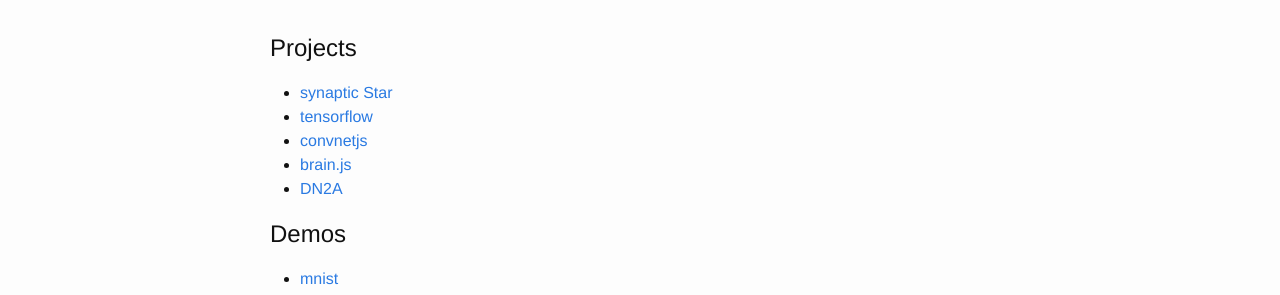
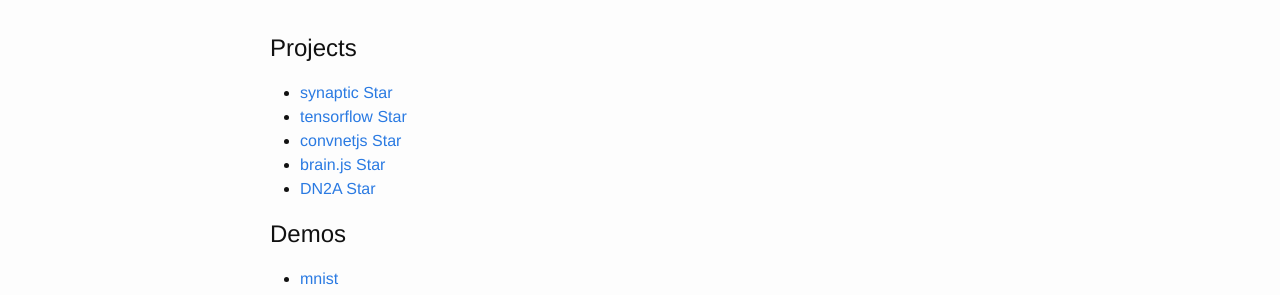
Before and after one commit to zhoukekestar/notes, a Jekyll site: the page built from _posts/2016-12-08-machine-learn.md, in a window 1280 px wide. Shown: the part 170-465 px from the top of the page. Built offline with Jekyll 4.4.1, drawn with Linux system fonts in a browser that asks for light colours.

Commit message:
Added: stars

```diff
--- a/_posts/2016-12-08-machine-learn.md
+++ b/_posts/2016-12-08-machine-learn.md
@@ -7,10 +7,10 @@
 
 # Projects
 * [synaptic](https://github.com/cazala/synaptic) <a class="github-button" href="https://github.com/cazala/synaptic" data-icon="octicon-star" data-style="mega" data-count-href="/cazala/synaptic/stargazers" data-count-api="/repos/cazala/synaptic#stargazers_count" data-count-aria-label="# stargazers on GitHub" aria-label="Star cazala/synaptic on GitHub">Star</a>
-* [tensorflow](https://github.com/tensorflow/tensorflow)
-* [convnetjs](https://github.com/karpathy/convnetjs)
-* [brain.js](https://github.com/harthur-org/brain.js)
-* [DN2A](https://github.com/dn2a/dn2a-javascript)
+* [tensorflow](https://github.com/tensorflow/tensorflow) <a class="github-button" href="https://github.com/tensorflow/tensorflow" data-icon="octicon-star" data-style="mega" data-count-href="/tensorflow/tensorflow/stargazers" data-count-api="/repos/tensorflow/tensorflow#stargazers_count" data-count-aria-label="# stargazers on GitHub" aria-label="Star tensorflow/tensorflow on GitHub">Star</a>
+* [convnetjs](https://github.com/karpathy/convnetjs) <a class="github-button" href="https://github.com/karpathy/convnetjs" data-icon="octicon-star" data-style="mega" data-count-href="/karpathy/convnetjs/stargazers" data-count-api="/repos/karpathy/convnetjs#stargazers_count" data-count-aria-label="# stargazers on GitHub" aria-label="Star karpathy/convnetjs on GitHub">Star</a>
+* [brain.js](https://github.com/harthur-org/brain.js) <a class="github-button" href="https://github.com/harthur-org/brain.js" data-icon="octicon-star" data-style="mega" data-count-href="/harthur-org/brain.js/stargazers" data-count-api="/repos/harthur-org/brain.js#stargazers_count" data-count-aria-label="# stargazers on GitHub" aria-label="Star harthur-org/brain.js on GitHub">Star</a>
+* [DN2A](https://github.com/dn2a/dn2a-javascript) <a class="github-button" href="https://github.com/dn2a/dn2a-javascript" data-icon="octicon-star" data-style="mega" data-count-href="/dn2a/dn2a-javascript/stargazers" data-count-api="/repos/dn2a/dn2a-javascript#stargazers_count" data-count-aria-label="# stargazers on GitHub" aria-label="Star dn2a/dn2a-javascript on GitHub">Star</a>
 
 # Demos
 * [mnist](http://cs.stanford.edu/people/karpathy/convnetjs/demo/mnist.html)
@@ -22,3 +22,13 @@
 * [Neural Networks 101](https://github.com/cazala/synaptic/wiki/Neural-Networks-101)
 * [How to feed neural network](https://github.com/cazala/synaptic/wiki/Normalization-101)
 * [neural networks in javascript](http://blog.webkid.io/neural-networks-in-javascript/)
+
+<script src='https://buttons.github.io/buttons.js'>
+<style>
+  li a {
+    line-height: 28px;
+    display: inline-block;
+    vertical-align: top;
+    margin-right: 20px;
+  }
+</style>
```
